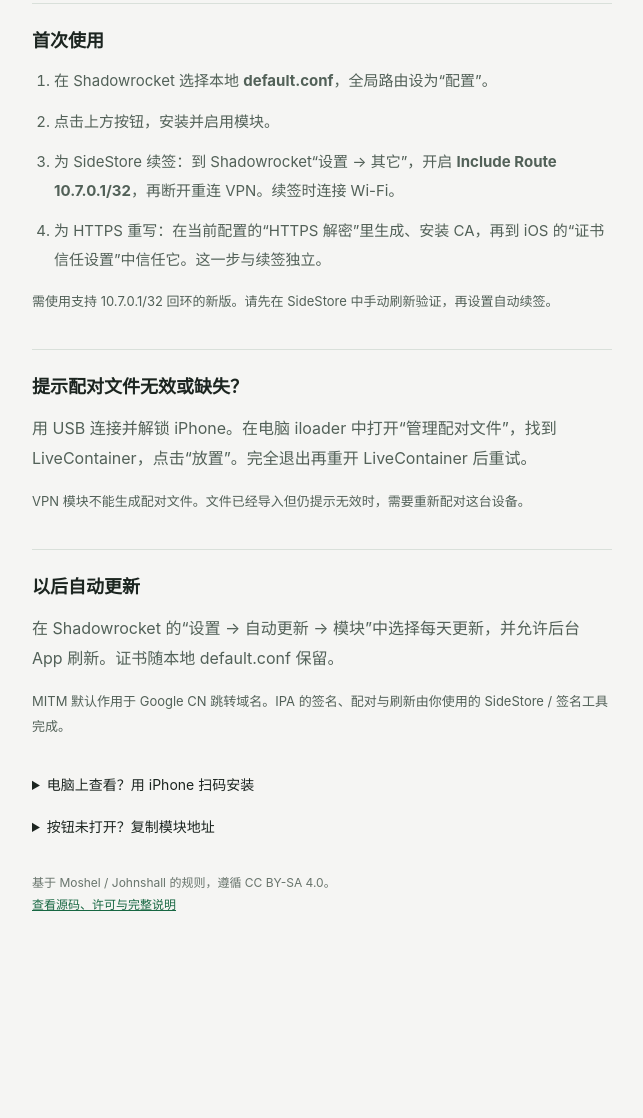
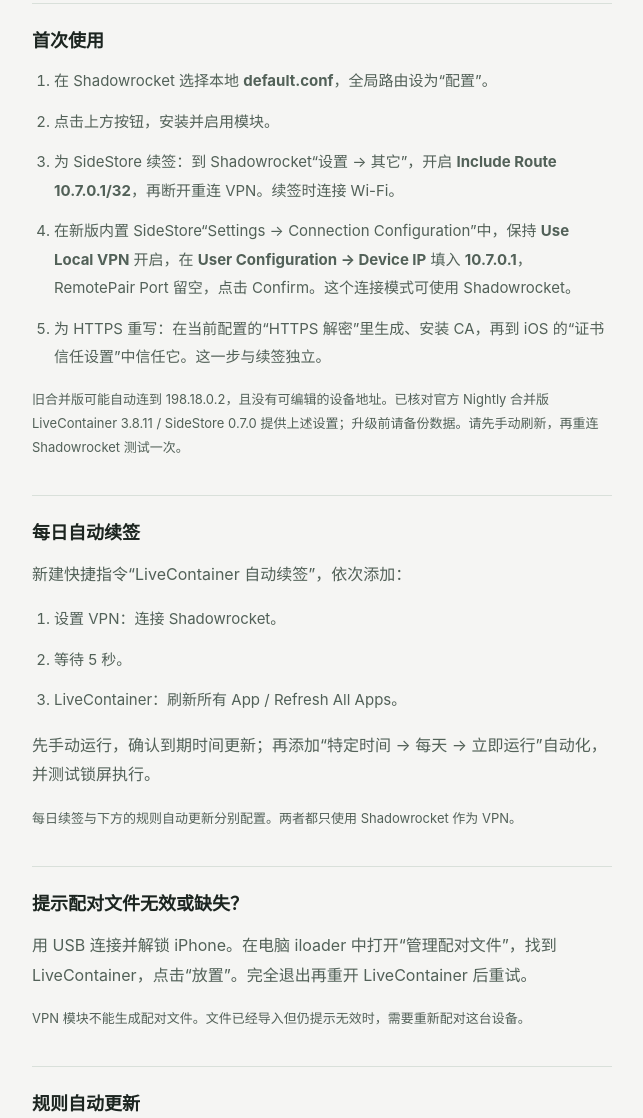
Before and after one commit to nikiz24/shadowrocket-sidestore-rules, a plain HTML site: page docs/index.html in a window 1280 px wide. Shown: the part 444-1562 px from the top of the page, without its empty margins (318-961 px from the left). Before the commit the page ends 1417 px from the top, so only its background shows below. Drawn offline with Linux system fonts and the light colour scheme.

Commit message:
Document fixed SideStore peer IP for Shadowrocket and daily renewal

```diff
--- a/docs/index.html
+++ b/docs/index.html
@@ -21,7 +21,7 @@
 <main>
   <small>SHADOWROCKET · SIDESTORE</small>
   <h1>分流与去广告，<br>一次导入。</h1>
-  <p>一个可更新的分流与 MITM 模块。要用 Shadowrocket 为 SideStore 提供本机回环，还需开启手机中的原生回环开关，并准备有效配对文件。</p>
+  <p>使用 Shadowrocket 提供本机回环，同时更新分流与去广告规则。SideStore 需配好有效配对文件，并把实际设备地址固定为 10.7.0.1。</p>
   <a class="button" id="install" href="shadowrocket://install?module=https%3A%2F%2Fraw.githubusercontent.com%2Fnikiz24%2Fshadowrocket-sidestore-rules%2Fmain%2FShadowrocket-SideStore.sgmodule">一键导入到 Shadowrocket ↗</a>
   <p class="note">请在 iPhone 的 Safari 中打开。Shadowrocket 将提示你安装此模块。</p>
   <section>
@@ -30,9 +30,21 @@
       <li>在 Shadowrocket 选择本地 <strong>default.conf</strong>，全局路由设为“配置”。</li>
       <li>点击上方按钮，安装并启用模块。</li>
       <li>为 SideStore 续签：到 Shadowrocket“设置 → 其它”，开启 <strong>Include Route 10.7.0.1/32</strong>，再断开重连 VPN。续签时连接 Wi-Fi。</li>
+      <li>在新版内置 SideStore“Settings → Connection Configuration”中，保持 <strong>Use Local VPN</strong> 开启，在 <strong>User Configuration → Device IP</strong> 填入 <strong>10.7.0.1</strong>，RemotePair Port 留空，点击 Confirm。这个连接模式可使用 Shadowrocket。</li>
       <li>为 HTTPS 重写：在当前配置的“HTTPS 解密”里生成、安装 CA，再到 iOS 的“证书信任设置”中信任它。这一步与续签独立。</li>
     </ol>
-    <p class="note">需使用支持 10.7.0.1/32 回环的新版。请先在 SideStore 中手动刷新验证，再设置自动续签。</p>
+    <p class="note">旧合并版可能自动连到 198.18.0.2，且没有可编辑的设备地址。已核对官方 Nightly 合并版 LiveContainer 3.8.11 / SideStore 0.7.0 提供上述设置；升级前请备份数据。请先手动刷新，再重连 Shadowrocket 测试一次。</p>
+  </section>
+  <section>
+    <h2>每日自动续签</h2>
+    <p>新建快捷指令“LiveContainer 自动续签”，依次添加：</p>
+    <ol>
+      <li>设置 VPN：连接 Shadowrocket。</li>
+      <li>等待 5 秒。</li>
+      <li>LiveContainer：刷新所有 App / Refresh All Apps。</li>
+    </ol>
+    <p>先手动运行，确认到期时间更新；再添加“特定时间 → 每天 → 立即运行”自动化，并测试锁屏执行。</p>
+    <p class="note">每日续签与下方的规则自动更新分别配置。两者都只使用 Shadowrocket 作为 VPN。</p>
   </section>
   <section>
     <h2>提示配对文件无效或缺失？</h2>
@@ -40,10 +52,14 @@
     <p class="note">VPN 模块不能生成配对文件。文件已经导入但仍提示无效时，需要重新配对这台设备。</p>
   </section>
   <section>
-    <h2>以后自动更新</h2>
+    <h2>规则自动更新</h2>
     <p>在 Shadowrocket 的“设置 → 自动更新 → 模块”中选择每天更新，并允许后台 App 刷新。证书随本地 default.conf 保留。</p>
     <p class="note">MITM 默认作用于 Google CN 跳转域名。IPA 的签名、配对与刷新由你使用的 SideStore / 签名工具完成。</p>
   </section>
+  <details>
+    <summary>early eof 或 DDI Not Mounted？</summary>
+    <p>先检查 SideStore 实际连接地址。旧版可能从 Shadowrocket 接口误选 198.18.0.2，连接失败后又显示 DDI 未挂载。使用支持手动覆盖的合并版，固定 Device IP 为 10.7.0.1。若目标正确仍失败，再检查配对和开发者服务。</p>
+  </details>
   <details>
     <summary>电脑上查看？用 iPhone 扫码安装</summary>
     <img class="qr" src="install.png" width="180" height="180" alt="扫描后将打开 Shadowrocket 安装模块">
```
Also changed, not shown: 1 other file.
